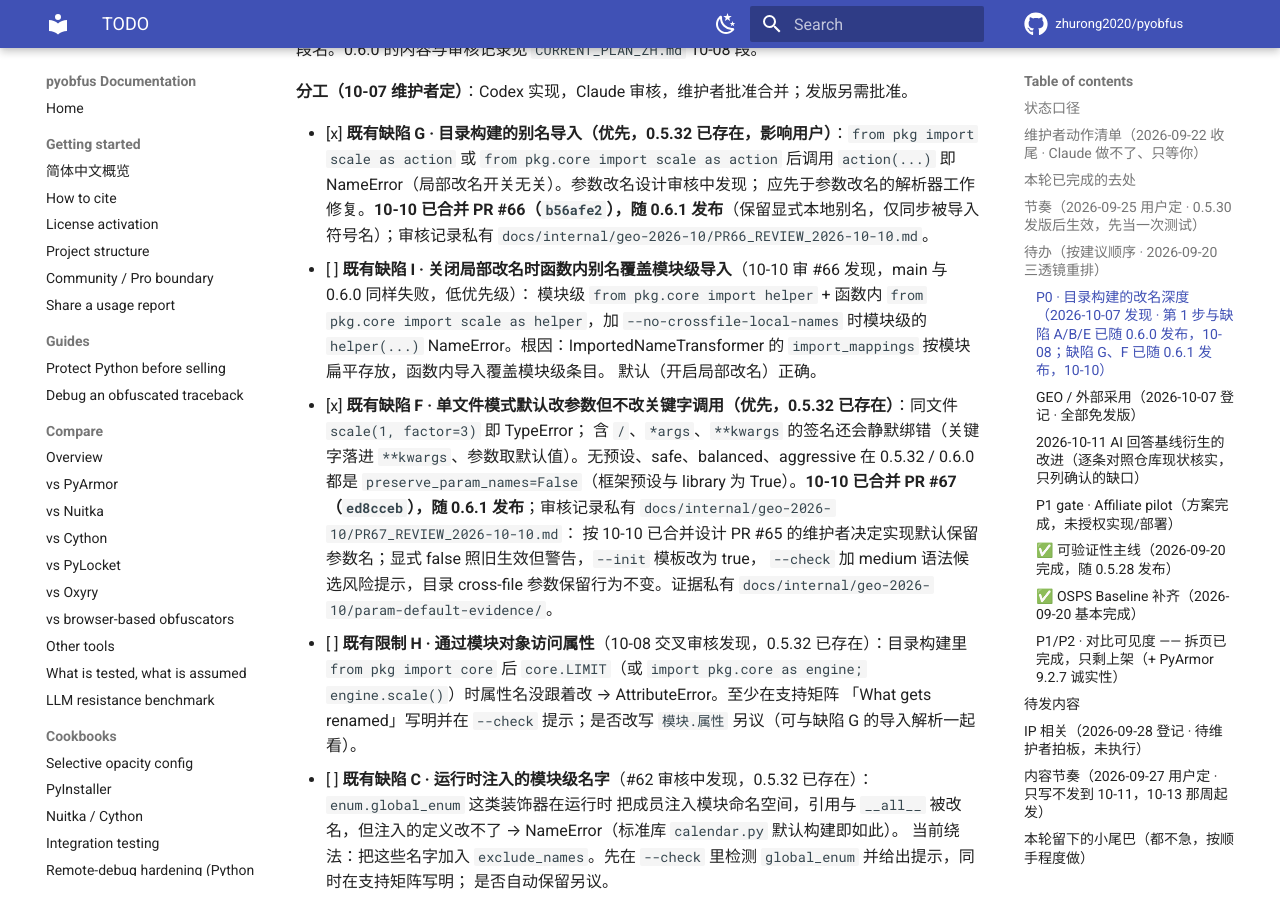
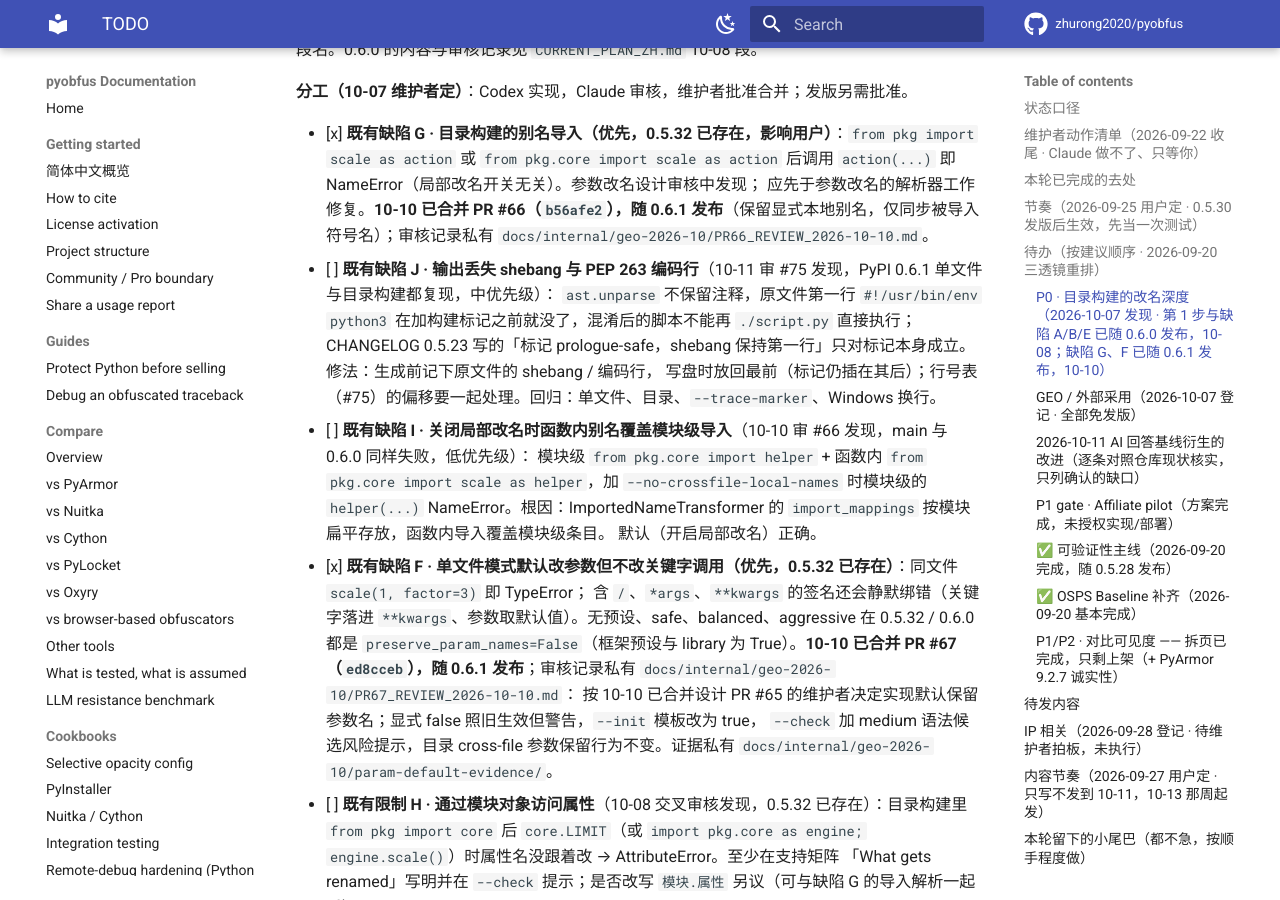
Before and after one commit to zhurong2020/pyobfus, an MkDocs documentation site: the page built from docs/TODO.md, in a window 1280 px wide and 900 px high, scrolled down 6141 px. Built offline with MkDocs 1.6.1 and Material for MkDocs 9.7.7, drawn with Linux system fonts in a browser that asks for light colours; comment, search, counter and statistics services are not loaded.

Commit message:
docs: register defect J (shebang and encoding line dropped from output)
Co-Authored-By: Claude Opus 5.5 <noreply@anthropic.com>

```diff
--- a/docs/TODO.md
+++ b/docs/TODO.md
@@ -170,6 +170,10 @@ provenance 项收拢为**一条主线抬为 P0**；**明确不追** PyArmor 的
 - [x] **既有缺陷 G · 目录构建的别名导入（优先，0.5.32 已存在，影响用户）**：`from pkg import scale as action` 或
       `from pkg.core import scale as action` 后调用 `action(...)` 即 NameError（局部改名开关无关）。参数改名设计审核中发现；
       应先于参数改名的解析器工作修复。**10-10 已合并 PR #66（`b56afe2`），随 0.6.1 发布**（保留显式本地别名，仅同步被导入符号名）；审核记录私有 `docs/internal/geo-2026-10/PR66_REVIEW_2026-10-10.md`。
+- [ ] **既有缺陷 J · 输出丢失 shebang 与 PEP 263 编码行**（10-11 审 #75 发现，PyPI 0.6.1 单文件与目录构建都复现，中优先级）：
+      `ast.unparse` 不保留注释，原文件第一行 `#!/usr/bin/env python3` 在加构建标记之前就没了，混淆后的脚本不能再 `./script.py` 直接执行；
+      CHANGELOG 0.5.23 写的「标记 prologue-safe，shebang 保持第一行」只对标记本身成立。修法：生成前记下原文件的 shebang / 编码行，
+      写盘时放回最前（标记仍插在其后）；行号表（#75）的偏移要一起处理。回归：单文件、目录、`--trace-marker`、Windows 换行。
 - [ ] **既有缺陷 I · 关闭局部改名时函数内别名覆盖模块级导入**（10-10 审 #66 发现，main 与 0.6.0 同样失败，低优先级）：
       模块级 `from pkg.core import helper` + 函数内 `from pkg.core import scale as helper`，加 `--no-crossfile-local-names`
       时模块级的 `helper(...)` NameError。根因：ImportedNameTransformer 的 `import_mappings` 按模块扁平存放，函数内导入覆盖模块级条目。
```
